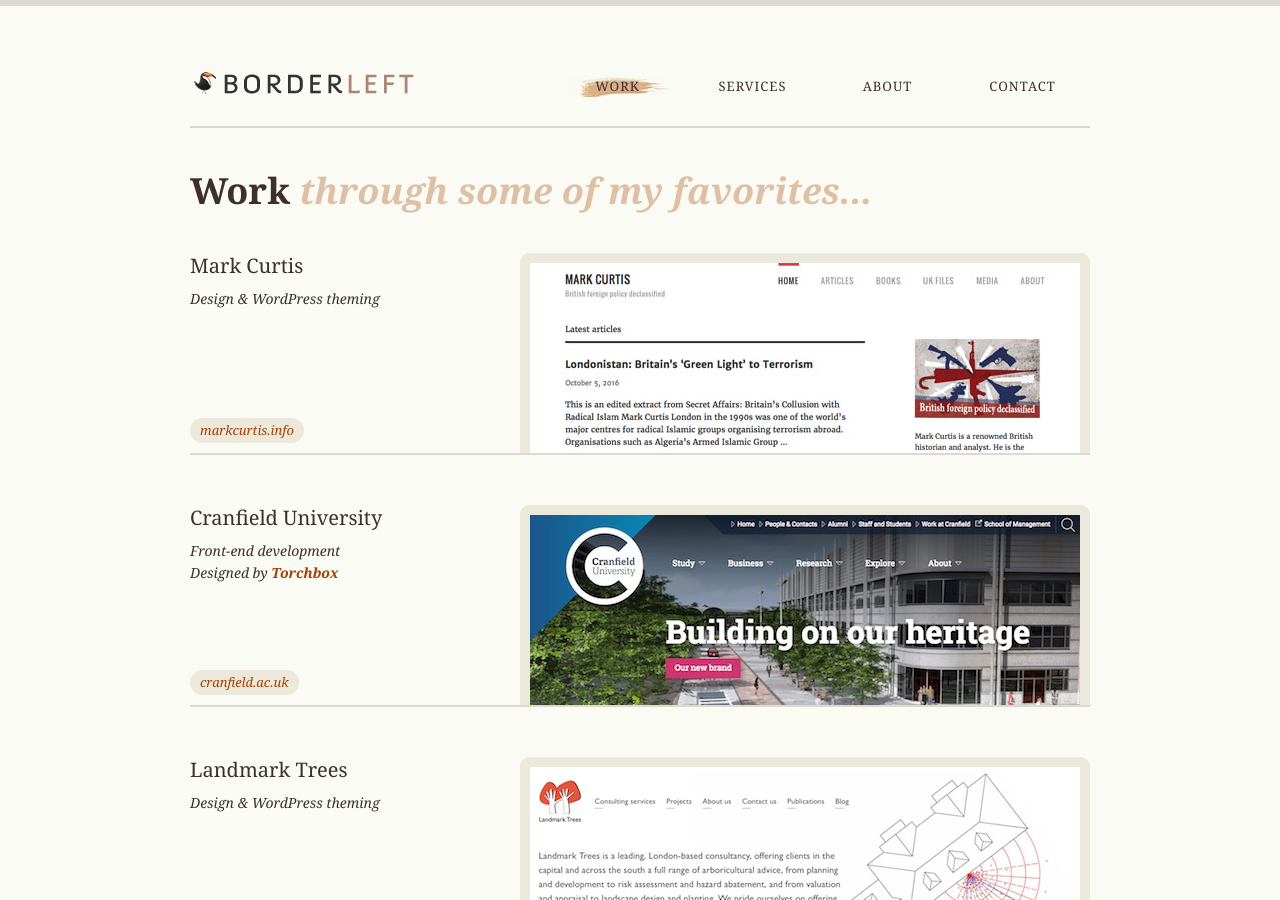
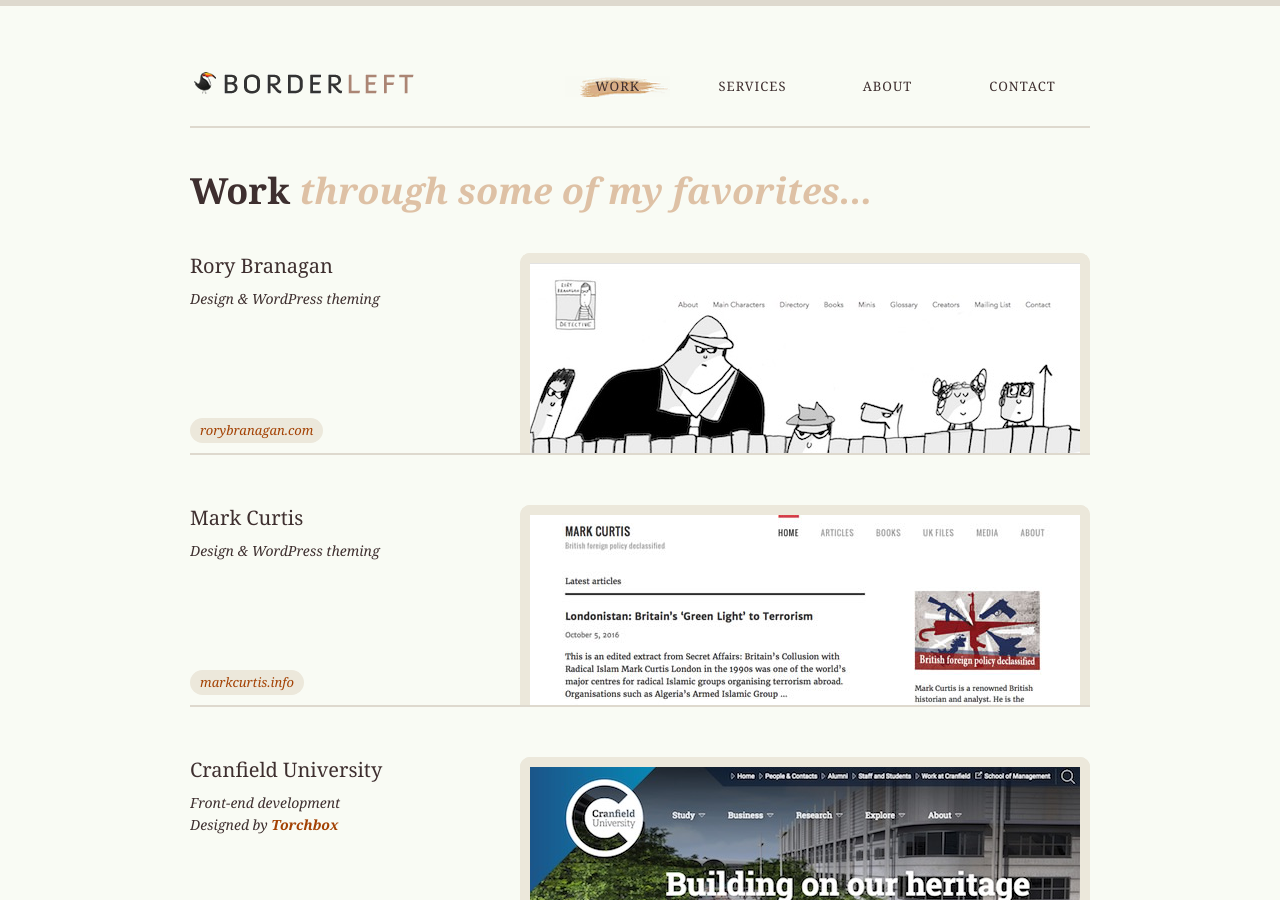
Before and after one commit to borderleft/borderleft.github.io, a Jekyll site: the page built from work/index.html, in a window 1280 px wide and 900 px high. Built offline with Jekyll 4.4.1, drawn with Linux system fonts in a browser that asks for light colours.

Commit message:
Update work

```diff
--- a/index.html
+++ b/index.html
@@ -17,9 +17,9 @@
     <li>
         <h2>Recent work</h2>
         <p>
-            <a href="http://markcurtis.info/">Mark Curtis</a>,
-            <a href="http://landmarktrees.co.uk/">Landmark Trees</a>,
-            <a href="http://mekalanoslab.med.harvard.edu/">Mekalanos Lab</a>
+            <a href="http://rorybranagan.com/">Rory Branagan</a> /
+            <a href="http://markcurtis.info/">Mark Curtis</a> /
+            <a href="http://www.cranfield.ac.uk/">Cranfield University</a>
         </p>
     </li>
     <li>
--- a/work/index.html
+++ b/work/index.html
@@ -7,6 +7,16 @@
 <h1>Work <em>through some of my favorites...</em></h1>
 
 <ul class="projects">
+    <li>
+        <div class="image">
+            <a href="http://rorybranagan.com/"><img src="/assets/img/work/rory-1.jpg" alt=""></a>
+        </div>
+        <div class="info">
+            <h2>Rory Branagan</h2>
+            <p class="meta">Design &amp; WordPress theming</p>
+            <p class="link"><a href="http://rorybranagan.com/"><span>rorybranagan.com</span></a></p>
+        </div>
+    </li>
     <li>
         <div class="image">
             <a href="http://markcurtis.info/"><img src="/assets/img/work/mc-1.jpg" alt=""></a>
```
Also changed, not shown: assets/img/work/rory-1.jpg (added).
